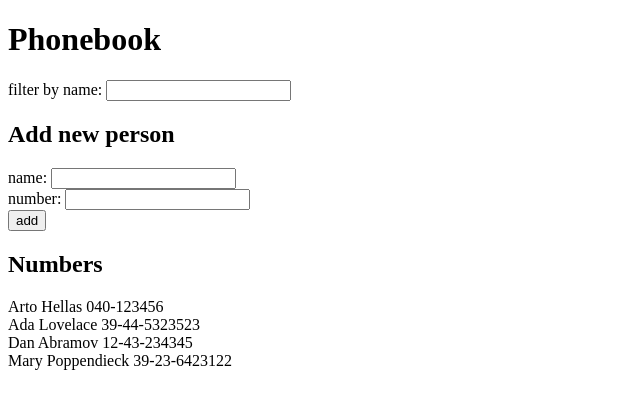
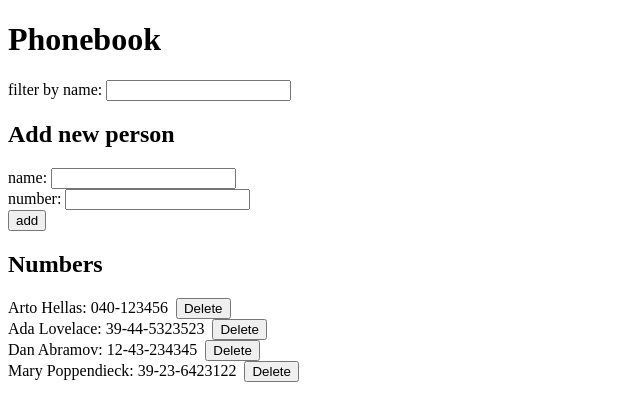
Before and after one commit to winstonrc/blog-tracker-server, a React (Create React App) app in the folder part2/phonebook/: page / in a window 1280 px wide. Shown: the top 420 px of the page, without its empty margins (0-640 px from the left). Built offline with nearby package versions, Linux system fonts and the light colour scheme; data requests are answered from the project's data file.

Commit message:
add delete button

```diff
--- a/part2/phonebook/src/components/Person.js
+++ b/part2/phonebook/src/components/Person.js
@@ -1,8 +1,9 @@
-import React from 'react'
-
-const Person = ({person}) => {
+const Person = ({person, deletePerson}) => {
     return (
-        <div>{person.name} {person.number}</div>
+        <div>
+            {person.name}: {person.number} &nbsp;
+            <button onClick={deletePerson}>{'Delete'}</button>
+        </div>
     )
 }
 
```
